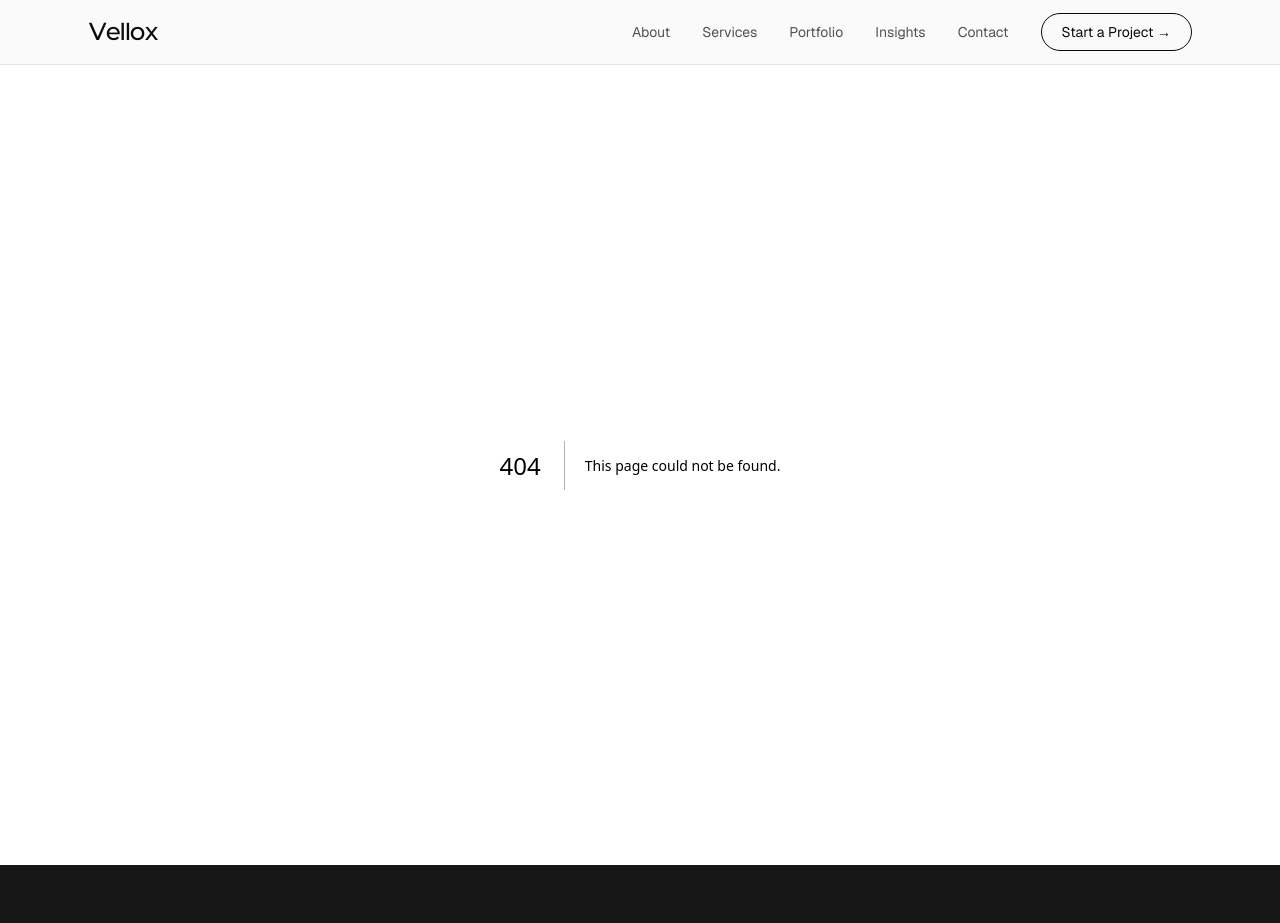
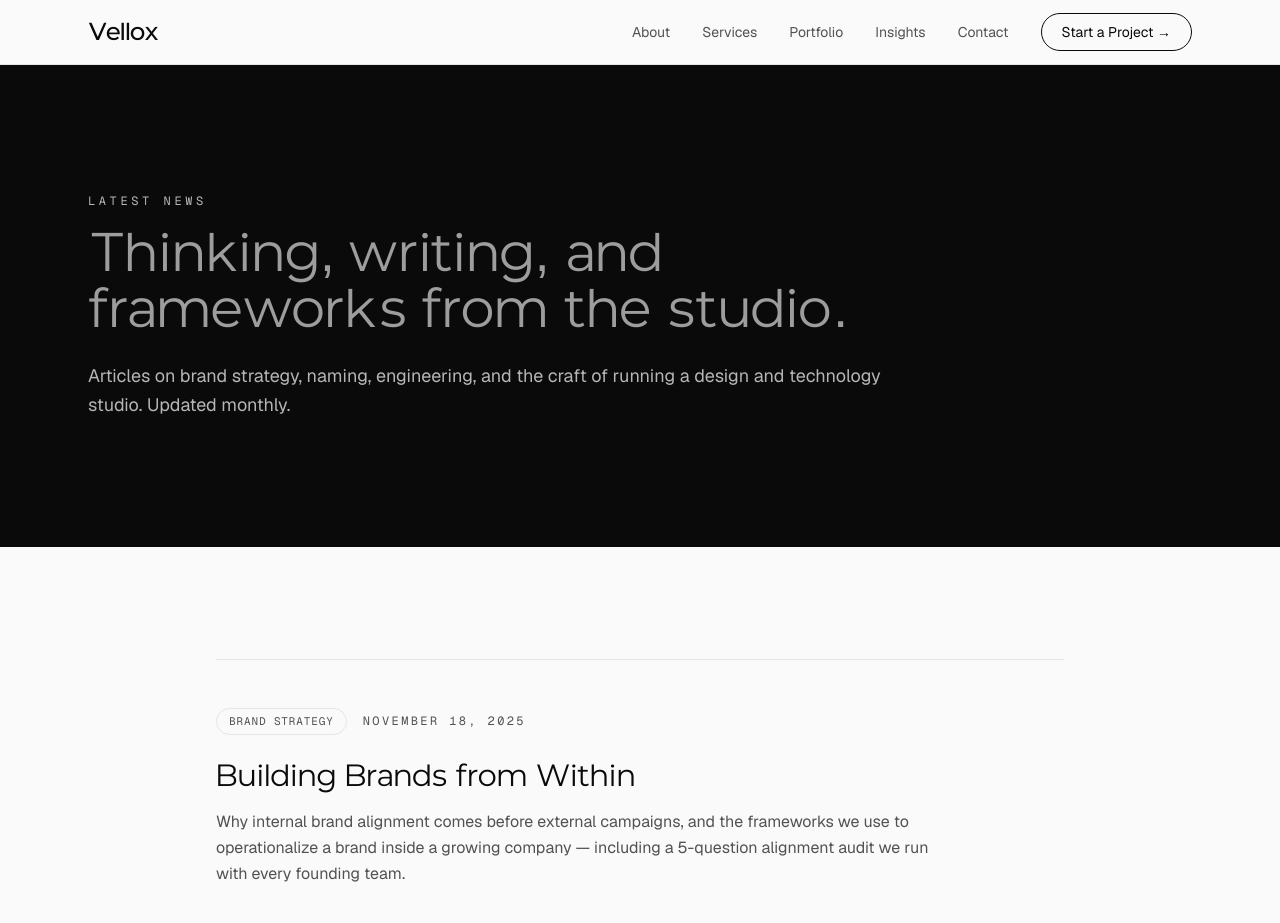
Before and after one commit to bhamalawi-alt/vellox-website, a Next.js app: page /insights in a window 1280 px wide. Before the commit this address had no page. Shown: the top 923 px of the page. Built offline with nearby package versions, Linux system fonts and the light colour scheme.

Commit message:
feat: insights page

```diff
--- /dev/null
+++ b/src/app/insights/page.tsx
@@ -0,0 +1,78 @@
+import type { Metadata } from "next";
+import { COPY } from "../../content/pages/insights";
+import { pageMeta } from "../../lib/seo";
+
+export const metadata: Metadata = pageMeta({
+  title: "Insights — Vellox Studio",
+  description: COPY.lede,
+  path: "/insights",
+});
+
+const lightFocus =
+  "focus-visible:outline-2 focus-visible:outline-offset-4 focus-visible:outline-ink";
+
+function discussHref(title: string) {
+  return `mailto:hello@velloxstudio.com?subject=${encodeURIComponent(title)}`;
+}
+
+export default function Insights() {
+  return (
+    <>
+      <section className="bg-[#0a0a0a] py-24 text-bg md:py-32">
+        <div className="mx-auto w-full max-w-6xl px-6">
+          <p className="mb-4 font-mono text-xs uppercase tracking-[0.3em] text-white/70">
+            {COPY.eyebrow}
+          </p>
+          <h1 className="display max-w-[22ch] text-[clamp(2rem,4.15vw,3.7rem)] font-light leading-[1.05] text-white/60">
+            {COPY.headline}
+          </h1>
+          <p className="mt-6 max-w-[68ch] text-base leading-relaxed text-white/70 md:text-lg">
+            {COPY.lede}
+          </p>
+        </div>
+      </section>
+
+      <section className="bg-bg py-20 text-ink md:py-28">
+        <div className="mx-auto w-full max-w-4xl px-6">
+          <ul aria-label={COPY.eyebrow}>
+            {COPY.articles.map((article) => (
+              <li
+                key={article.title}
+                className="border-b border-line py-12 first:border-t first:pt-12 md:py-16"
+              >
+                <article>
+                  <div className="mb-6 flex flex-wrap items-center gap-x-4 gap-y-3">
+                    <span className="rounded-full border border-line px-3 py-1 font-mono text-[11px] uppercase tracking-[0.08em] text-muted">
+                      {article.category}
+                    </span>
+                    <span className="font-mono text-xs uppercase tracking-[0.2em] text-muted tabular-nums">
+                      {article.date}
+                    </span>
+                  </div>
+                  <h2 className="display mb-4 max-w-[24ch] text-2xl leading-[1.15] md:text-3xl">
+                    {article.title}
+                  </h2>
+                  <p className="mb-8 max-w-[68ch] text-sm leading-relaxed text-muted md:text-base">
+                    {article.excerpt}
+                  </p>
+                  <a
+                    href={discussHref(article.title)}
+                    className={`group inline-flex items-center gap-3 text-sm uppercase tracking-[0.12em] text-ink transition-colors duration-300 ease-out hover:text-muted ${lightFocus}`}
+                  >
+                    {article.linkLabel}
+                    <span
+                      aria-hidden="true"
+                      className="inline-block transition-transform duration-300 ease-out group-hover:translate-x-1"
+                    >
+                      →
+                    </span>
+                  </a>
+                </article>
+              </li>
+            ))}
+          </ul>
+        </div>
+      </section>
+    </>
+  );
+}
```
